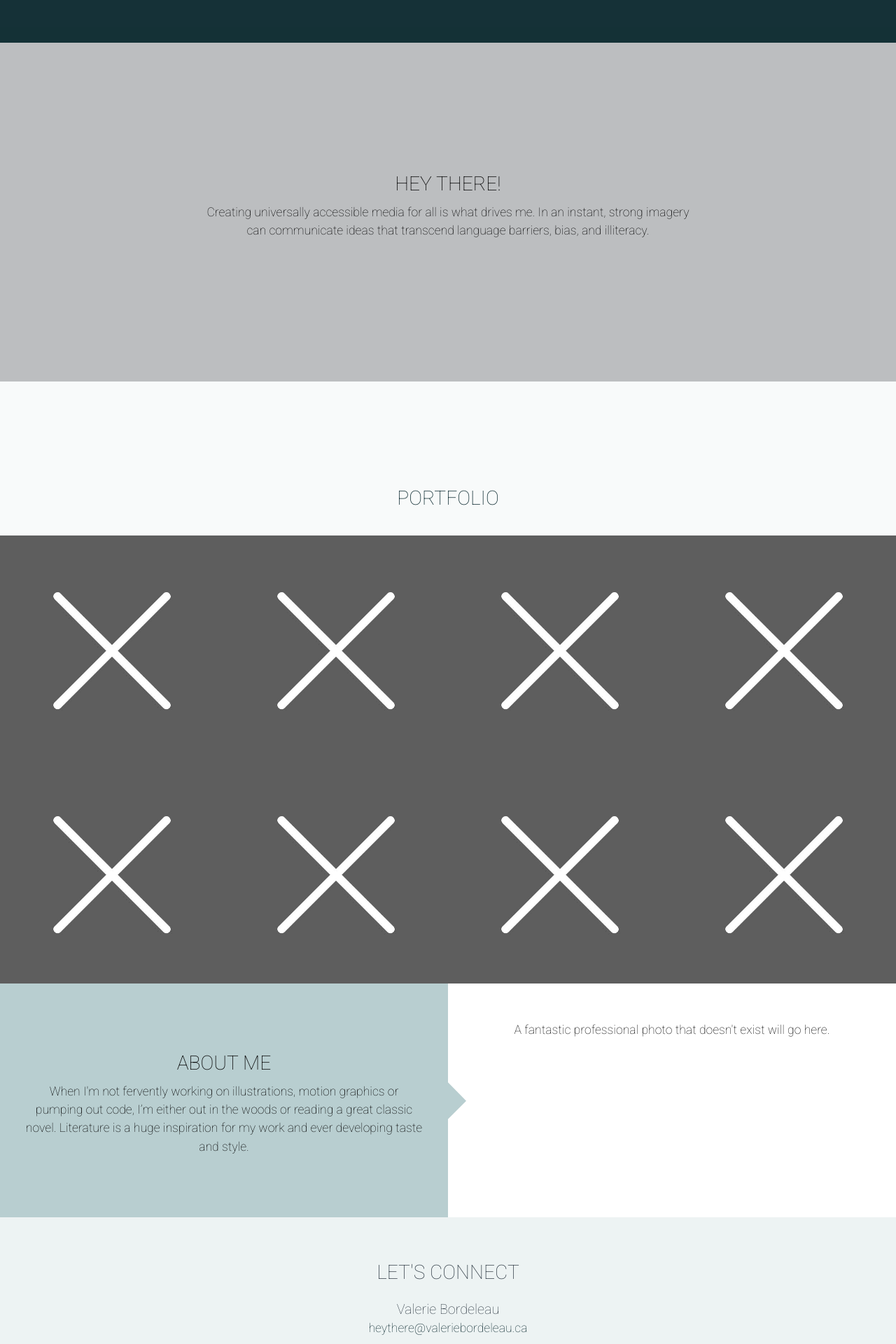
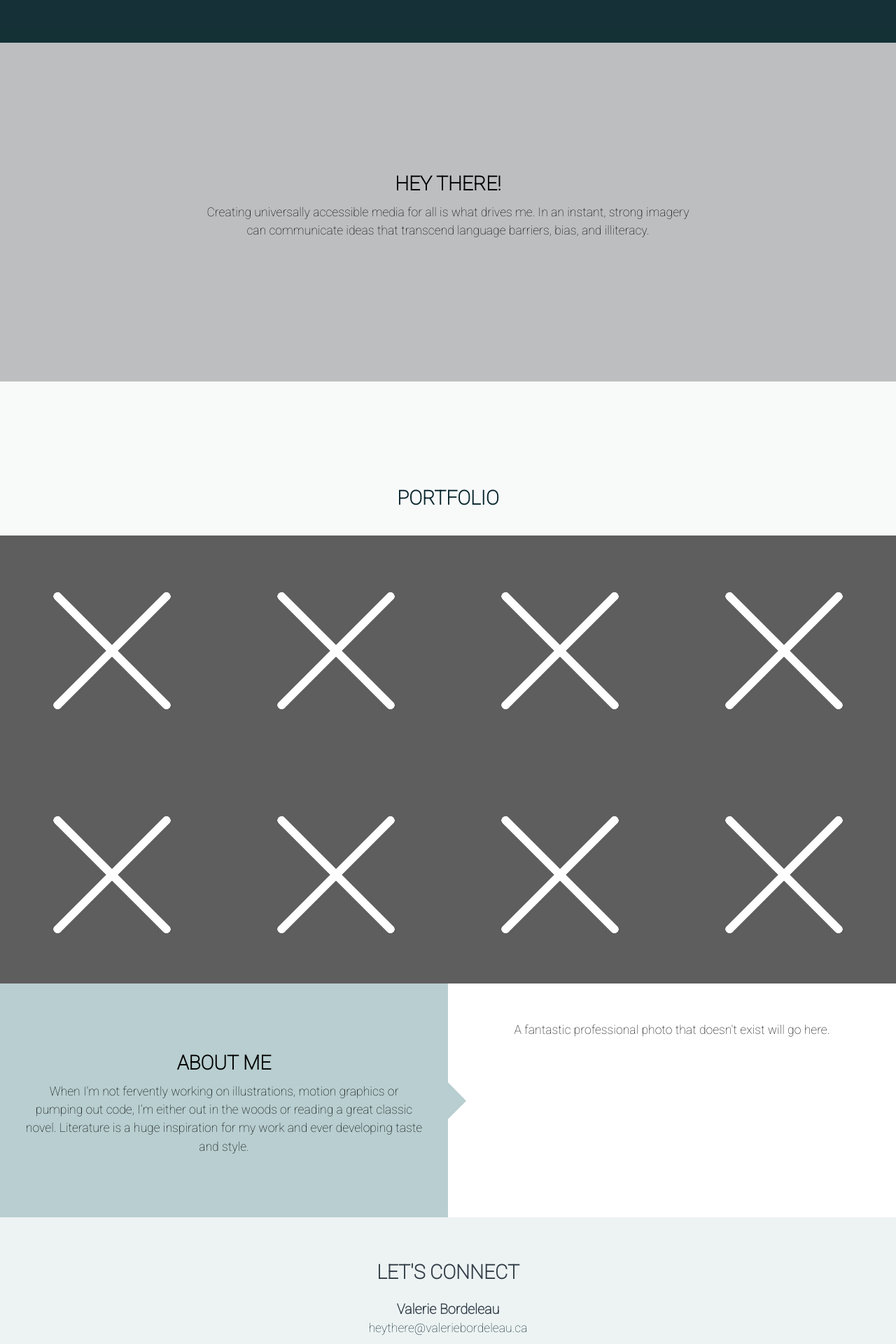
Before and after one commit to valeriebordeleau/portfolio-valerie-bordeleau, a Jekyll site: the page built from index.html, in a window 1280 px wide. Shown: the part 724-2644 px from the top of the page at 70% size. Built offline with Jekyll 4.4.1, drawn with Linux system fonts in a browser that asks for light colours.

```diff
--- a/css/general.css
+++ b/css/general.css
@@ -85,7 +85,7 @@
 }
 
 .toggle:hover {
-    fill: #7EA8AD;
+    fill: #B8CED0;
 }
 
 .toggle-check {
@@ -155,7 +155,8 @@
 
 .nav-t2-item:hover {
     color: white;
-    background-color: #7EA8AD;
+    font-weight: 400;
+    background-color: #B8CED0;
 }
 
 .nav-t {
--- a/css/typography.css
+++ b/css/typography.css
@@ -2,11 +2,11 @@
 
 html {
     font-family: 'fira-sans-2','Roboto', sans-serif;
+    font-weight: 500;
 }
 
 h1, h2, h3 {
     font-family:'fira-sans-2','Roboto', sans-serif;
-    font-weight: 400;
 }
 
 h1, h2 {
```
